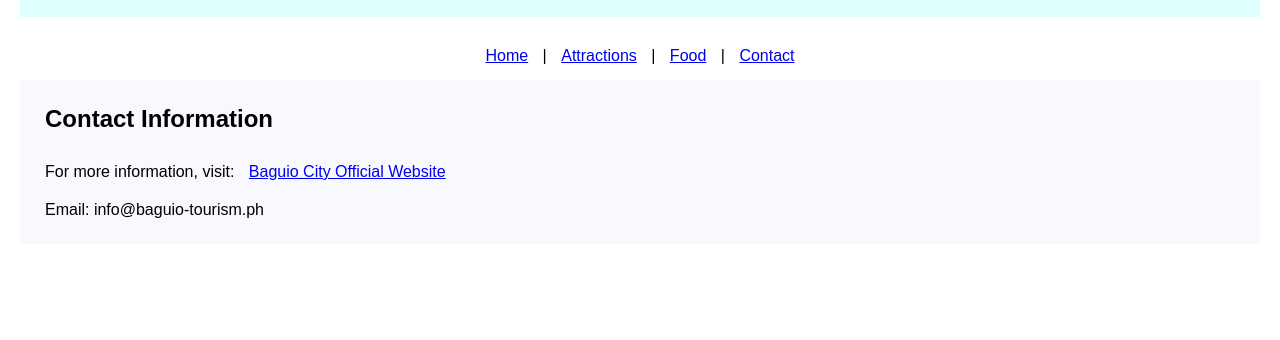
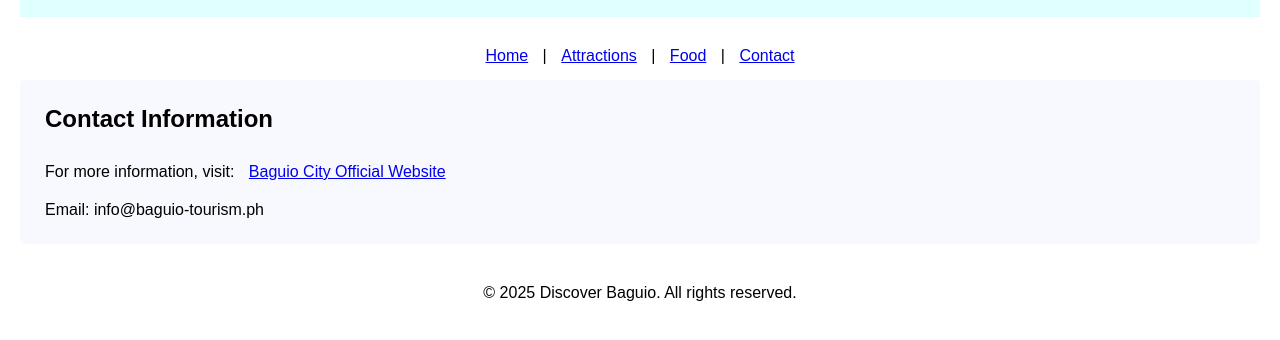
Before and after one commit to czarina2025/Finals-Lab2, a plain HTML site: page contact.html in a window 1280 px wide. Shown: the part 138-478 px from the top of the page. Drawn offline with Linux system fonts and the light colour scheme.

Commit message:
Update contact.html
Added footer with copyright information.

```diff
--- a/contact.html
+++ b/contact.html
@@ -25,3 +25,7 @@
     <p>For more information, visit: <a href="https://www.baguio.gov.ph" target="_blank">Baguio City Official Website</a></p>
     <p>Email: info@baguio-tourism.ph</p>
 </section>
+
+<footer>
+<p>&copy; 2025 Discover Baguio. All rights reserved.</p>
+</footer>
```
